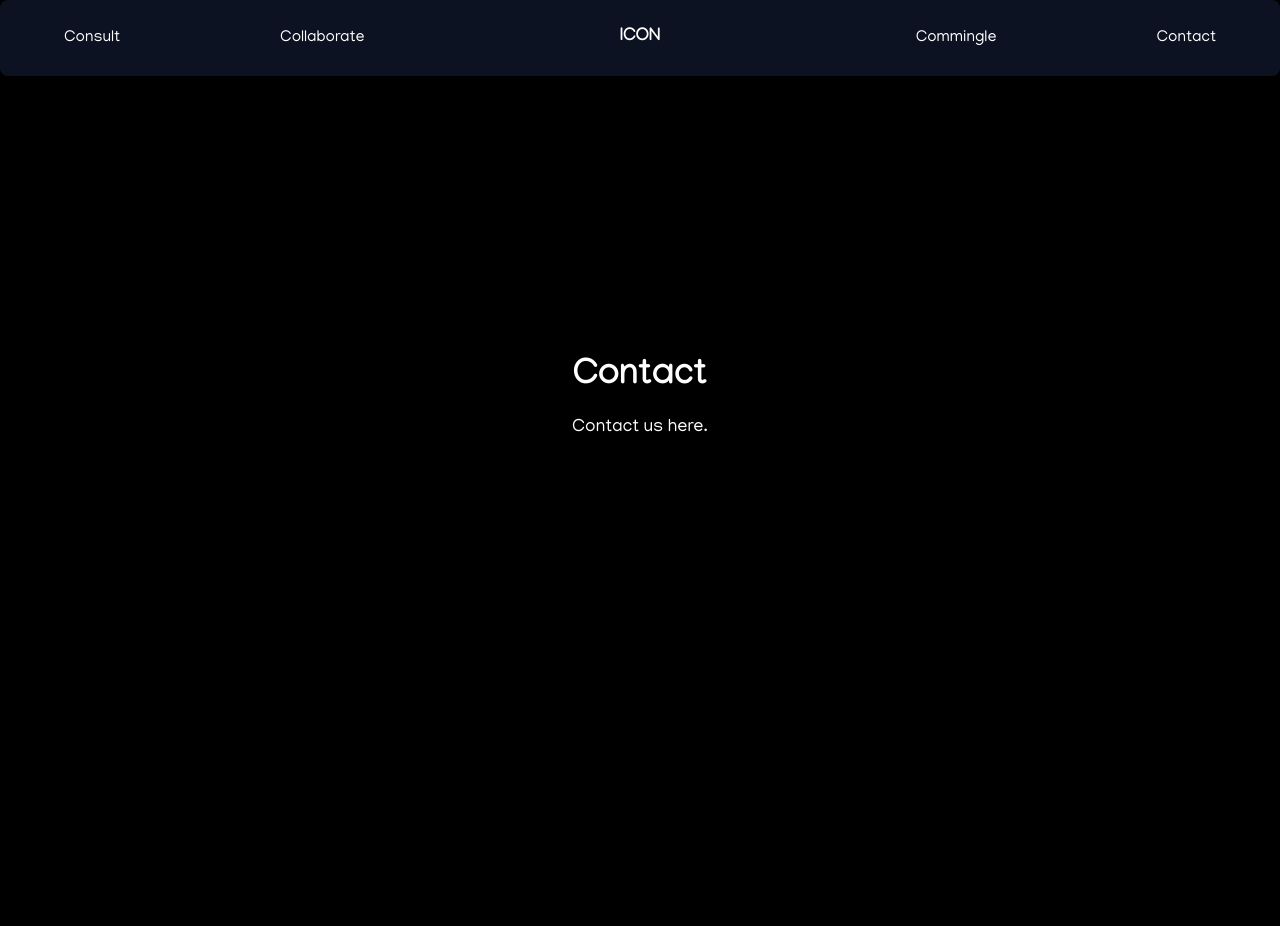
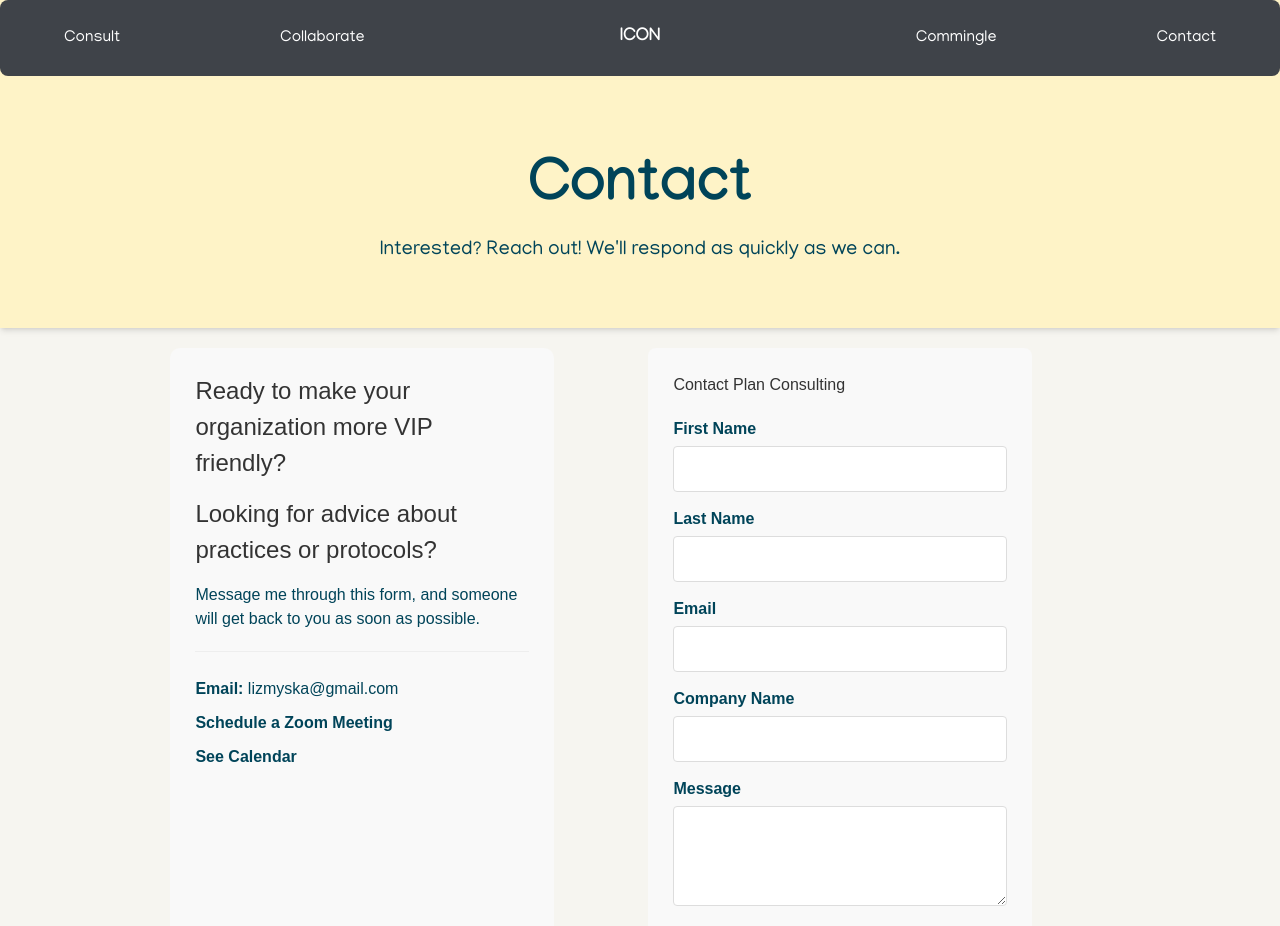
Before and after one commit to ataricco/idealizm-website, a Next.js app: page /contact in a window 1280 px wide. Shown: the top 926 px of the page. Before the commit the page ends 800 px from the top, so only its background shows below. Built offline with nearby package versions, Linux system fonts and the light colour scheme.

Commit message:
added contact page (not styled fully yet) made contact form data go into google sheet on idealizm google account (yay!)

```diff
--- a/package.json
+++ b/package.json
@@ -12,6 +12,7 @@
     "@tailwindcss/cli": "^4.1.4",
     "aos": "^2.3.4",
     "classnames": "^2.5.1",
+    "dotenv": "^16.5.0",
     "lucide-react": "^0.501.0",
     "next": "^15.3.0",
     "react": "^19.0.0",
--- a/src/app/contact/page.tsx
+++ b/src/app/contact/page.tsx
@@ -1,15 +1,34 @@
 "use client";
 import React from "react";
 import { useState, useEffect } from "react";
+import ContactForm from "@/components/contactForm";
 
 export default function Contact() {
     const [isOpen, setIsOpen] = useState(false);
     const toggle = () => setIsOpen(!isOpen);
 
     return (
+        <div className="bg-[#f6f5f0] text-[#004459]">
+            <header className="pt-40 text-center py-16 px-6 bg-amber-100 shadow-md">
+                <h1 className="text-4xl lg:text-6xl font-extrabold mb-4">Contact</h1>
+                <p className="text-lg lg:text-xl max-w-2xl mx-auto">
+                Interested? Reach out! We'll respond as quickly as we can.
+                </p>
+            </header>
+
+            <ContactForm />
+
+
+        </div>
+
+    );
+
+    {/* template
+    return (
         <div className="flex flex-col items-center justify-center h-screen bg-black text-white">
         <h1 className="text-4xl font-bold">Contact</h1>
         <p className="mt-4 text-lg">Contact us here.</p>
         </div>
     );
+    */}
 }
--- a/src/app/layout.tsx
+++ b/src/app/layout.tsx
@@ -14,7 +14,7 @@ export default function RootLayout({
   children: React.ReactNode;
 }>) {
   return (
-    <html lang='en' suppressHydrationWarning> {/* suppresses hydration warnings that can be caused by certain extensions (doesn't affect functionality)*/}
+    <html lang='en' suppressHydrationWarning>
       <body suppressHydrationWarning className={`antialiased`}>
         <StickyNavbar />
         {children}
--- /dev/null
+++ b/src/components/ContactForm.css
@@ -0,0 +1,114 @@
+.contact-container {
+    max-width: 800px;
+    margin: 0 auto;
+    padding: 20px;
+    font-family: Arial, sans-serif;
+    display: flex;
+    flex-direction: column;
+    gap: 30px;
+  }
+
+  .intro-section h2 {
+    font-size: 1.5rem;
+    margin-bottom: 15px;
+    color: #333;
+  }
+
+  .intro-section p {
+    margin-bottom: 20px;
+    line-height: 1.5;
+  }
+
+  .contact-options {
+    border-top: 1px solid #eee;
+    padding-top: 15px;
+  }
+
+  .contact-options p {
+    margin: 10px 0;
+  }
+
+  .form-section {
+    background-color: #f9f9f9;
+    padding: 25px;
+    border-radius: 8px;
+  }
+
+  .form-section h3 {
+    margin-top: 0;
+    margin-bottom: 20px;
+    color: #333;
+  }
+
+  .form-group {
+    margin-bottom: 15px;
+  }
+
+  .form-group label {
+    display: block;
+    margin-bottom: 5px;
+    font-weight: bold;
+  }
+
+  .form-group input,
+  .form-group textarea {
+    width: 100%;
+    padding: 10px;
+    border: 1px solid #ddd;
+    border-radius: 4px;
+    font-size: 16px;
+  }
+
+  .form-group textarea {
+    min-height: 100px;
+    resize: vertical;
+  }
+
+  .checkbox-group {
+    margin: 15px 0;
+    display: flex;
+    align-items: center;
+  }
+
+  .checkbox-group input {
+    margin-right: 10px;
+  }
+
+  .submit-btn {
+    background-color: #4CAF50;
+    color: white;
+    padding: 12px 20px;
+    border: none;
+    border-radius: 4px;
+    cursor: pointer;
+    font-size: 16px;
+    width: 100%;
+  }
+
+  .submit-btn:hover {
+    background-color: #45a049;
+  }
+
+  @media (min-width: 768px) {
+    .contact-container {
+      flex-direction: row;
+      justify-content: space-between;
+    }
+
+    .intro-section {
+      flex: 1;
+      order: 1;
+      margin-left: -7vw;
+      min-width: 30vw;
+      background-color: #f9f9f9;
+      padding: 25px;
+      border-radius: 10px;
+    }
+
+    .form-section {
+      flex: 1;
+      order: 2;
+      margin-left: 5vw;
+      min-width: 30vw;
+    }
+  }
--- /dev/null
+++ b/src/components/contactForm.tsx
@@ -0,0 +1,140 @@
+import React, { useState } from 'react';
+import './ContactForm.css'; // We'll create this for styling
+
+const ContactForm = () => {
+  const [formData, setFormData] = useState({
+    firstName: '',
+    lastName: '',
+    email: '',
+    companyName: '',
+    message: ''
+  });
+
+  const handleChange = (e: React.ChangeEvent<HTMLInputElement | HTMLTextAreaElement>) => {
+    const { name, value, type } = e.target;
+    const checked = type === 'checkbox' ? (e.target as HTMLInputElement).checked : undefined;
+    setFormData(prev => ({
+      ...prev,
+      [name]: type === 'checkbox' ? checked : value
+    }));
+  };
+
+  {/* handle form submission by pushing to our google sheet*/}
+  const handleSubmit = async (e: React.FormEvent) => {
+    e.preventDefault();
+
+    const scriptURL = process.env.NEXT_PUBLIC_SCRIPT_URL; // Replace with your Web App URL
+    if (!scriptURL) {
+      alert("Script URL is not defined. Please check your environment variables.");
+      return;
+    }
+
+    try {
+      const response = await fetch(scriptURL, {
+        method: "POST",
+        mode: "no-cors",
+        headers: {
+          "Content-Type": "application/json",
+        },
+        body: JSON.stringify(formData),
+      });
+
+        alert("Thank you for your message! Your response has been recorded.");
+        setFormData({
+          firstName: "",
+          lastName: "",
+          email: "",
+          companyName: "",
+          message: "",
+        });
+    } catch (error) {
+      console.error("Error submitting form:", error);
+      alert("There was an error submitting your form. Please try again.");
+    }
+  };
+
+  return (
+    <div className="contact-container">
+      <div className="intro-section">
+        <h2>Ready to make your organization more VIP friendly?</h2>
+        <h2>Looking for advice about practices or protocols?</h2>
+
+        <p>Message me through this form, and someone will get back to you as soon as possible.</p>
+
+        {/*temporary categories */}
+        <div className="contact-options">
+          <p><strong>Email:</strong> lizmyska@gmail.com</p>
+          <p><strong>Schedule a Zoom Meeting</strong></p>
+          <p><strong>See Calendar</strong></p>
+        </div>
+      </div>
+
+      <div className="form-section">
+        <h3>Contact Plan Consulting</h3>
+        <form onSubmit={handleSubmit}>
+          <div className="form-group">
+            <label htmlFor="firstName">First Name</label>
+            <input
+              type="text"
+              id="firstName"
+              name="firstName"
+              value={formData.firstName}
+              onChange={handleChange}
+              required
+            />
+          </div>
+
+          <div className="form-group">
+            <label htmlFor="lastName">Last Name</label>
+            <input
+              type="text"
+              id="lastName"
+              name="lastName"
+              value={formData.lastName}
+              onChange={handleChange}
+              required
+            />
+          </div>
+
+          <div className="form-group">
+            <label htmlFor="email">Email</label>
+            <input
+              type="email"
+              id="email"
+              name="email"
+              value={formData.email}
+              onChange={handleChange}
+              required
+            />
+          </div>
+
+          <div className="form-group">
+            <label htmlFor="companyName">Company Name</label>
+            <input
+              type="text"
+              id="companyName"
+              name="companyName"
+              value={formData.companyName}
+              onChange={handleChange}
+            />
+          </div>
+
+          <div className="form-group">
+            <label htmlFor="message">Message</label>
+            <textarea
+              id="message"
+              name="message"
+              value={formData.message}
+              onChange={handleChange}
+              required
+            />
+          </div>
+
+          <button type="submit" className="submit-btn">Submit</button>
+        </form>
+      </div>
+    </div>
+  );
+};
+
+export default ContactForm;
```
Also changed, not shown: 1 other file (tests, documents, lock files or other folders).
